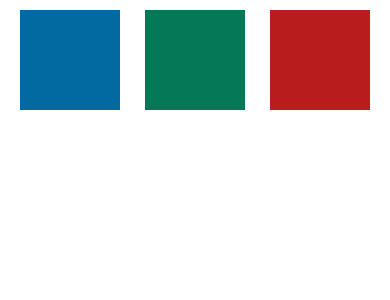
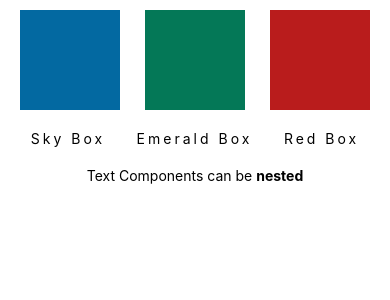
Before and after one commit to nansmatty/Core-Basics-React-Native, a React Native app: screen / in a window 390 px wide. Shown: the top 300 px of the page. Built offline with nearby package versions, Linux system fonts and the light colour scheme.

Commit message:
Core Basics Text Component

```diff
--- a/App.tsx
+++ b/App.tsx
@@ -1,8 +1,14 @@
 import {StyleSheet, View} from 'react-native';
 import ViewComponent from './src/components/ViewComponent';
+import TextComponent from './src/components/TextComponent';
 
 function App(): React.JSX.Element {
-  return <ViewComponent />;
+  return (
+    <>
+      <ViewComponent />
+      <TextComponent />
+    </>
+  );
 }
 
 export default App;
--- /dev/null
+++ b/src/components/TextComponent.tsx
@@ -0,0 +1,59 @@
+import {View, Text, StyleSheet} from 'react-native';
+import React from 'react';
+
+const TextComponent = () => {
+  return (
+    <View style={styles.container}>
+      <View style={styles.boxContainer}>
+        <Text style={styles.textStyle}>Sky Box</Text>
+        <Text style={styles.textStyle}>Emerald Box</Text>
+        <Text style={styles.textStyle}>Red Box</Text>
+      </View>
+      <View style={styles.boxContainer2}>
+        <Text>
+          Text Components can be <Text style={styles.textNested}>nested</Text>
+        </Text>
+      </View>
+    </View>
+  );
+};
+
+const styles = StyleSheet.create({
+  container: {
+    margin: 0,
+    paddingTop: 10,
+    paddingBottom: 10,
+    paddingLeft: 20,
+    paddingRight: 20,
+  },
+
+  boxContainer: {
+    gap: 10,
+    flexDirection: 'row',
+    justifyContent: 'space-around',
+    flexWrap: 'wrap',
+    alignItems: 'center',
+    textAlign: 'center',
+  },
+
+  boxContainer2: {
+    gap: 10,
+    flexDirection: 'row',
+    justifyContent: 'space-around',
+    flexWrap: 'wrap',
+    alignItems: 'center',
+    textAlign: 'center',
+    marginTop: 20,
+  },
+
+  textStyle: {
+    fontWeight: 'semibold',
+    letterSpacing: 3,
+  },
+
+  textNested: {
+    fontWeight: 'bold',
+  },
+});
+
+export default TextComponent;
```
